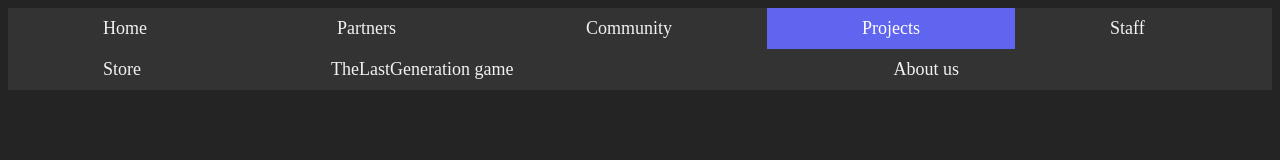
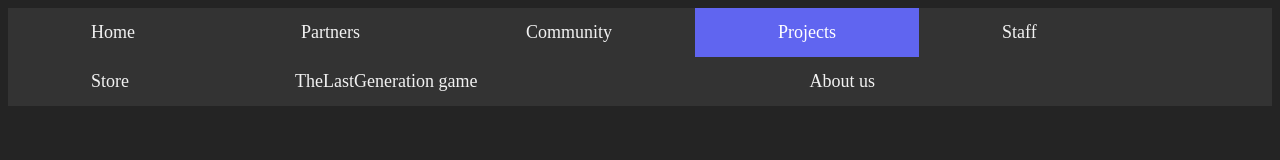
Before and after one commit to KarloYT/karlodevelopingstudios-web, a plain HTML site: page src/html/projects.html in a window 1280 px wide. Drawn offline with Linux system fonts and the light colour scheme; files that its build step writes are made by us from their sources.

Commit message:
[BUG FIXES]

```diff
--- a/src/html/projects.html
+++ b/src/html/projects.html
@@ -6,7 +6,7 @@
     <meta name="viewport" content="width=device-width, initial-scale=1.0">
     <title>Home | KarloDevelopingStudios.org</title>
 
-    <link rel="stylesheet" href="src/css/style.css">
+    <link rel="stylesheet" href="./store.css">
 
     <link rel="preconnect" href="https://fonts.googleapis.com">
     <link rel="preconnect" href="https://fonts.gstatic.com" crossorigin>
```
